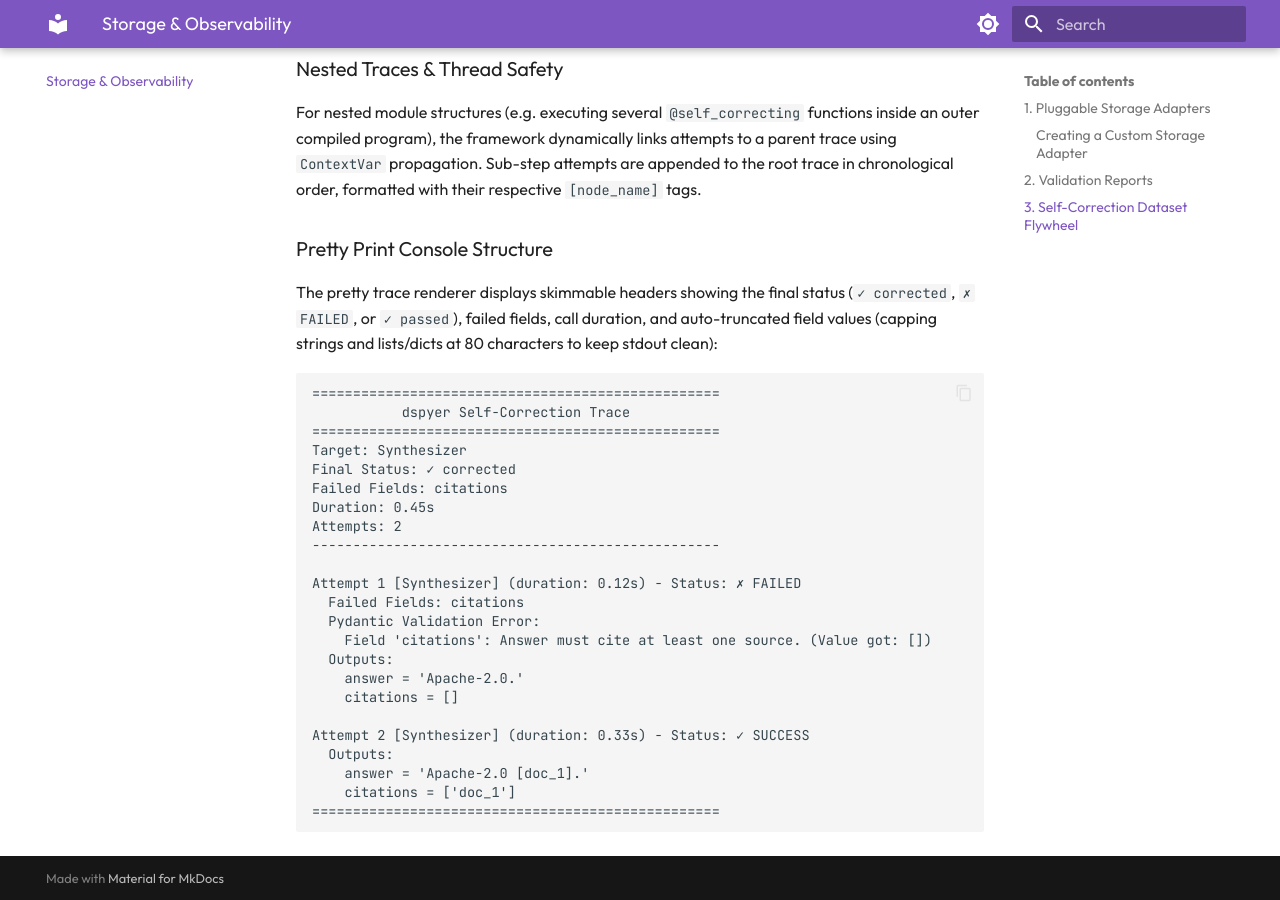
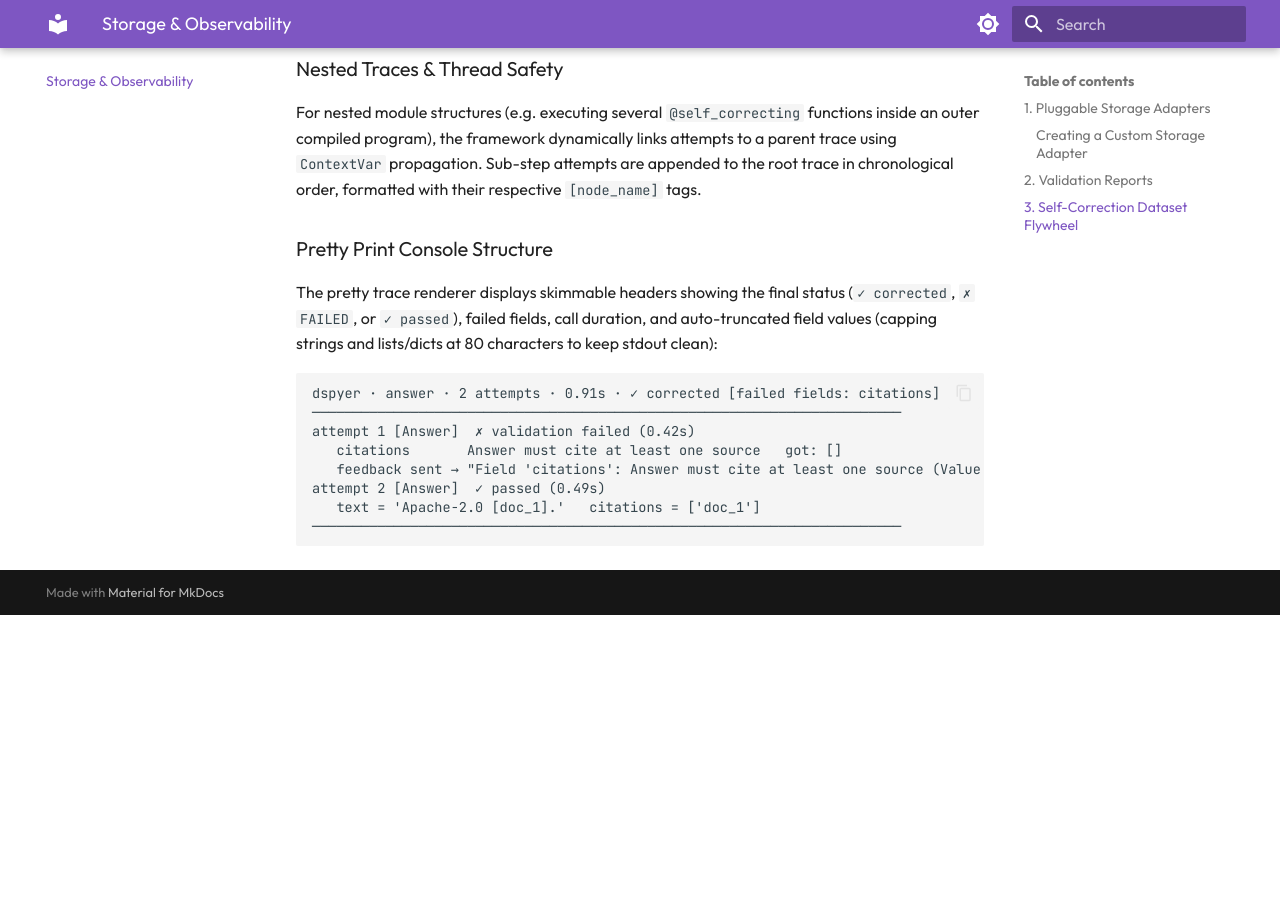
Before and after one commit to theramkm/dspyer, an MkDocs documentation site: the page built from docs/storage.md, in a window 1280 px wide and 900 px high, scrolled down 3792 px. Built offline with MkDocs 1.6.1 and Material for MkDocs 9.7.7, drawn with Linux system fonts in a browser that asks for light colours; after the commit the page ends 4407 px from its top, so only the background shows below that.

Commit message:
docs: improve decorators and storage documentation, verify tracing and anchors

````diff
--- a/docs/storage.md
+++ b/docs/storage.md
@@ -162,27 +162,12 @@ For nested module structures (e.g. executing several `@self_correcting` function
 The pretty trace renderer displays skimmable headers showing the final status (`✓ corrected`, `✗ FAILED`, or `✓ passed`), failed fields, call duration, and auto-truncated field values (capping strings and lists/dicts at 80 characters to keep stdout clean):
 
 ```text
-==================================================
-           dspyer Self-Correction Trace
-==================================================
-Target: Synthesizer
-Final Status: ✓ corrected
-Failed Fields: citations
-Duration: 0.45s
-Attempts: 2
---------------------------------------------------
-
-Attempt 1 [Synthesizer] (duration: 0.12s) - Status: ✗ FAILED
-  Failed Fields: citations
-  Pydantic Validation Error:
-    Field 'citations': Answer must cite at least one source. (Value got: [])
-  Outputs:
-    answer = 'Apache-2.0.'
-    citations = []
-
-Attempt 2 [Synthesizer] (duration: 0.33s) - Status: ✓ SUCCESS
-  Outputs:
-    answer = 'Apache-2.0 [doc_1].'
-    citations = ['doc_1']
-==================================================
+dspyer · answer · 2 attempts · 0.91s · ✓ corrected [failed fields: citations]
+────────────────────────────────────────────────────────────────────────
+attempt 1 [Answer]  ✗ validation failed (0.42s)
+   citations       Answer must cite at least one source   got: []
+   feedback sent → "Field 'citations': Answer must cite at least one source (Value got: [])"
+attempt 2 [Answer]  ✓ passed (0.49s)
+   text = 'Apache-2.0 [doc_1].'   citations = ['doc_1']
+────────────────────────────────────────────────────────────────────────
 ```
````
Also changed, not shown: README.md (+1 -1 lines), docs/async-streaming.md (+3 -0 lines), docs/decorators.md (+4 -3 lines), docs/getting-started.md (+2 -0 lines).
